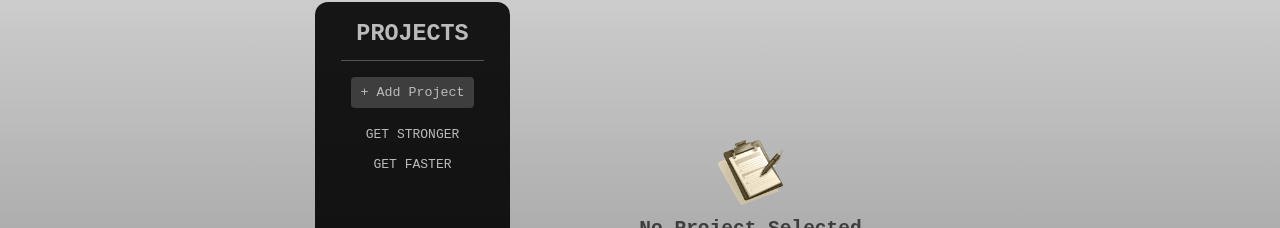
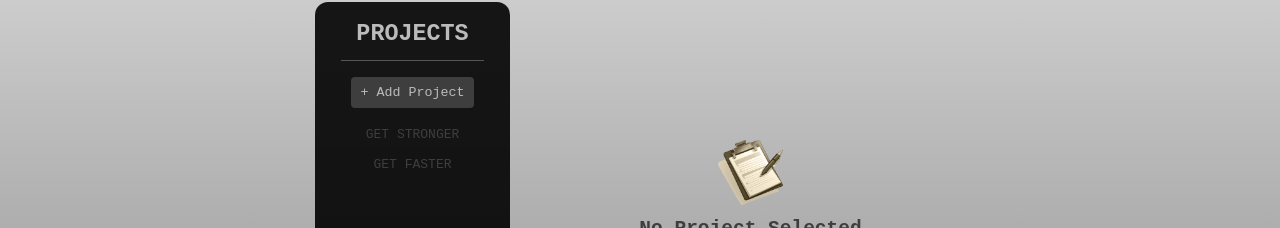
Before and after one commit to Strimlaren/Project-Management, a React (Vite) app: page / in a window 1280 px wide. Shown: the part 171-399 px from the top of the page. Built offline with nearby package versions, Linux system fonts and the light colour scheme.

Commit message:
Fixed menu list item styling.

```diff
--- a/src/components/Menu/Menu.module.css
+++ b/src/components/Menu/Menu.module.css
@@ -32,6 +32,7 @@ hr {
   padding: 6px;
   margin-bottom: 0.2rem;
   transition: 0.4s ease;
+  color: var(--tetriary);
 
   &:hover {
     background-color: #5555550f;
@@ -40,5 +41,6 @@ hr {
 
   &.active {
     background-color: #5555550f;
+    color: rgb(136, 136, 136);
   }
 }
```
